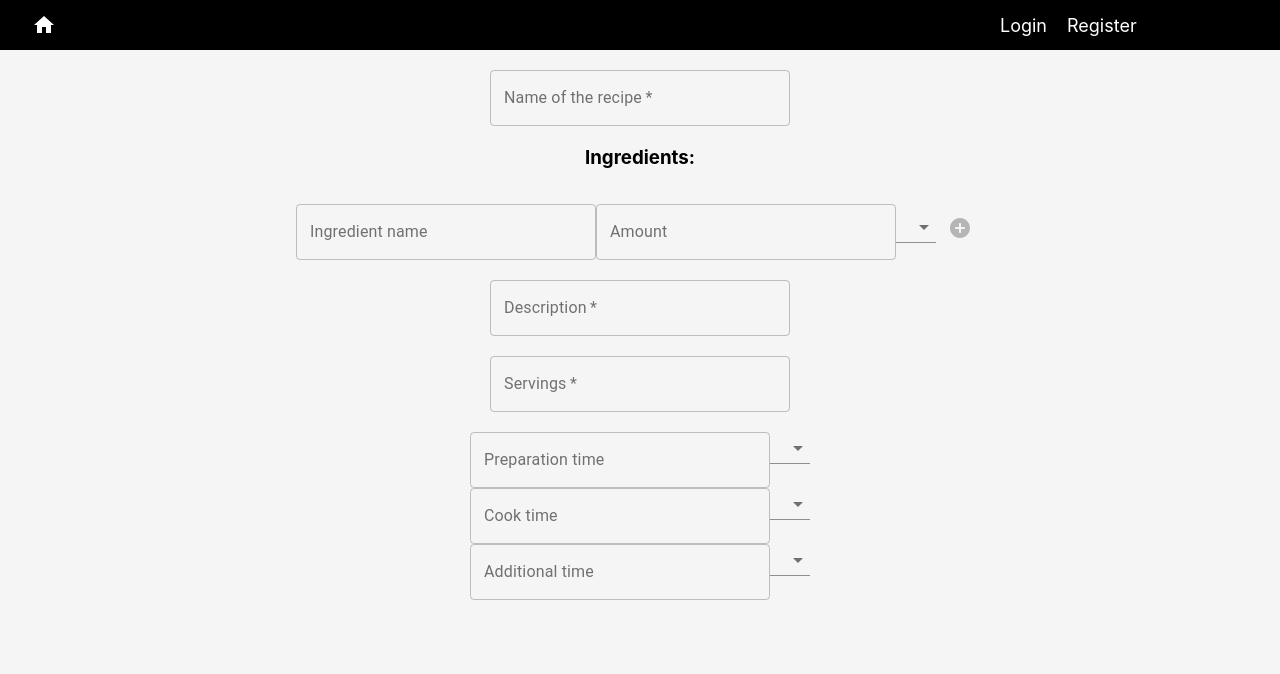
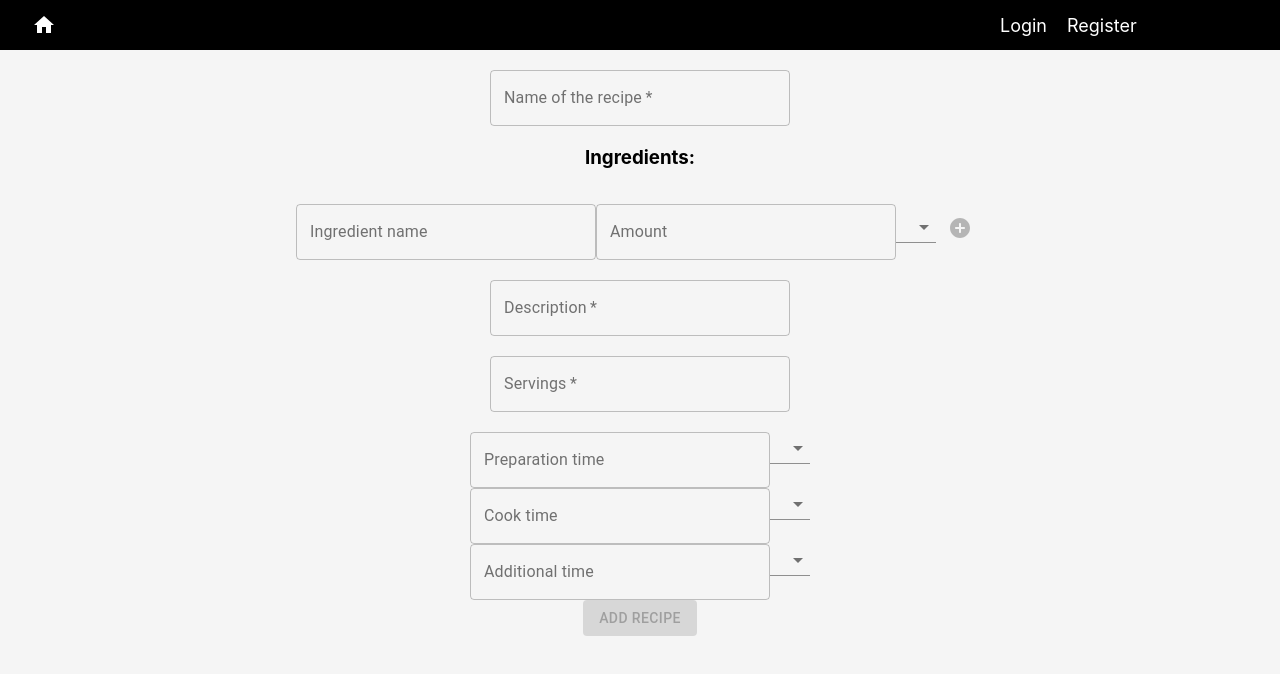
Before and after one commit to mateIszlai/ReceptApp-react, a React (Create React App) app in the folder receptapp/: page /recipes/add in a window 1280 px wide. Shown: the top 674 px of the page. Built offline with nearby package versions, Linux system fonts and the light colour scheme.

Commit message:
Add submit button to form

```diff
--- a/receptapp/src/pages/AddRecipe/AddRecipe.js
+++ b/receptapp/src/pages/AddRecipe/AddRecipe.js
@@ -28,6 +28,29 @@ export default function AddRecipe() {
   const [cookTimeUnit, setcookTimeUnit] = useState("");
   const [additionalTimeAmount, setadditionalTimeAmount] = useState(0);
   const [additionalTimeUnit, setadditionalTimeUnit] = useState("");
+  const [formValid, setFormValid] = useState(false);
+
+  const tryAddRecipe = () => {
+    axios
+      .post("/Recipes", {
+        name: recipeName,
+        description: recipeDescription,
+        preparationTimeAmount: preparationTimeAmount,
+        preparationTimeUnit: preparationTimeUnit,
+        cookTimeAmount: cookTimeAmount,
+        cookTimeUnit: cookTimeUnit,
+        additionalTimeAmount: additionalTimeAmount,
+        additionalTimeUnit: additionalTimeUnit,
+        servings: servings,
+        ingredients: ingredients,
+      })
+      .then((response) => {
+        console.log(response);
+      })
+      .catch((error) => {
+        console.log(`Error: ${error}`);
+      });
+  };
 
   useEffect(() => {
     setvalidIngredient(
@@ -36,6 +59,20 @@ export default function AddRecipe() {
         ingredientUnit.length > 0
     );
   }, [ingredientAmount, ingredientName.length, ingredientUnit.length]);
+
+  useEffect(() => {
+    setFormValid(
+      recipeName.length > 0 &&
+        ingredients.length > 0 &&
+        recipeDescription.length > 0 &&
+        servings > 0
+    );
+  }, [
+    ingredients.length,
+    recipeDescription.length,
+    recipeName.length,
+    servings,
+  ]);
 
   return (
     <Fragment>
@@ -210,6 +247,16 @@ export default function AddRecipe() {
               <MenuItem value={"min"}>min</MenuItem>
             </Select>
           </Box>
+          <Box>
+            <Button
+              variant="contained"
+              id="add-recipe-btn"
+              onClick={tryAddRecipe}
+              disabled={!formValid}
+            >
+              Add recipe
+            </Button>
+          </Box>
         </form>
       </div>
     </Fragment>
```
